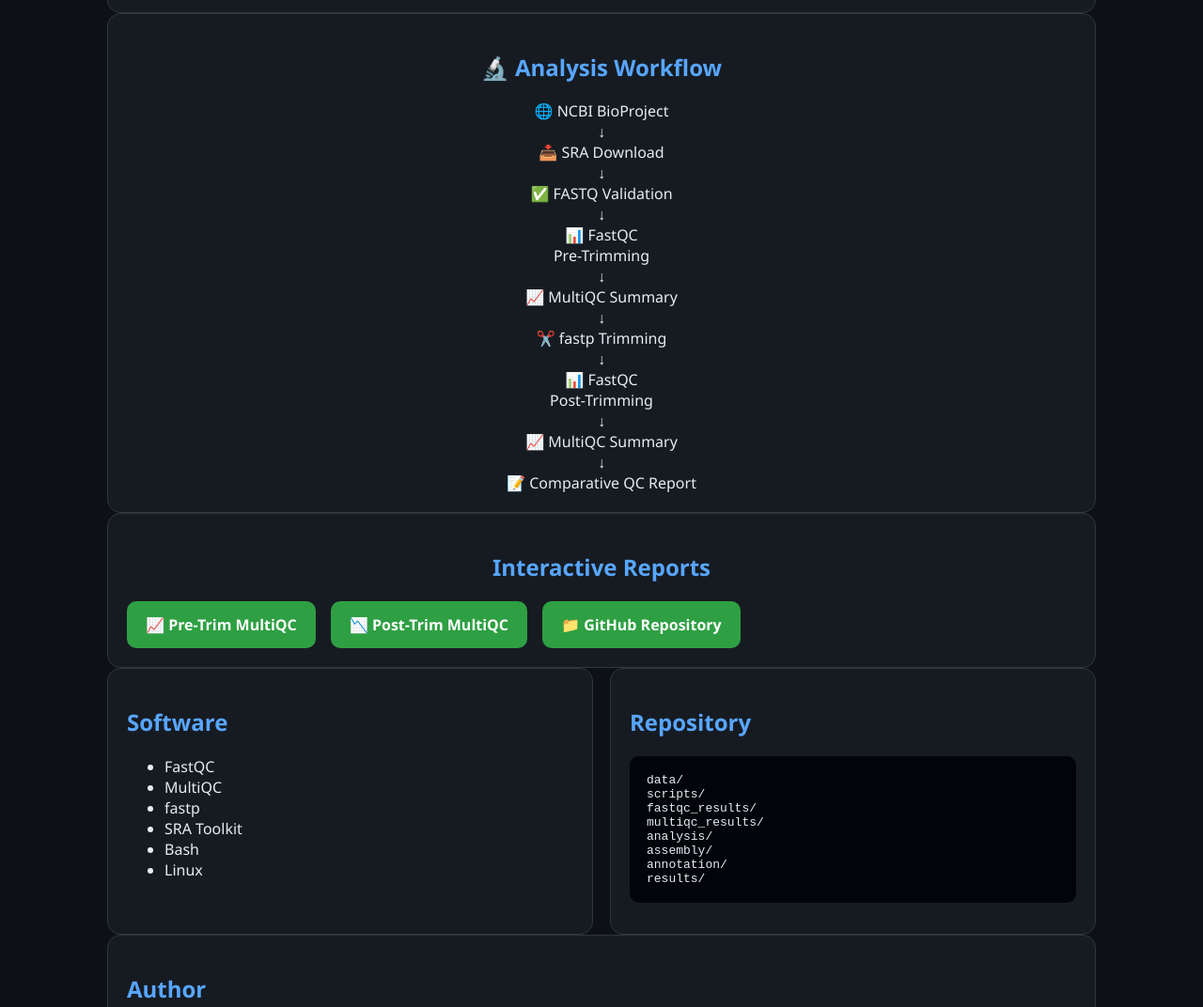
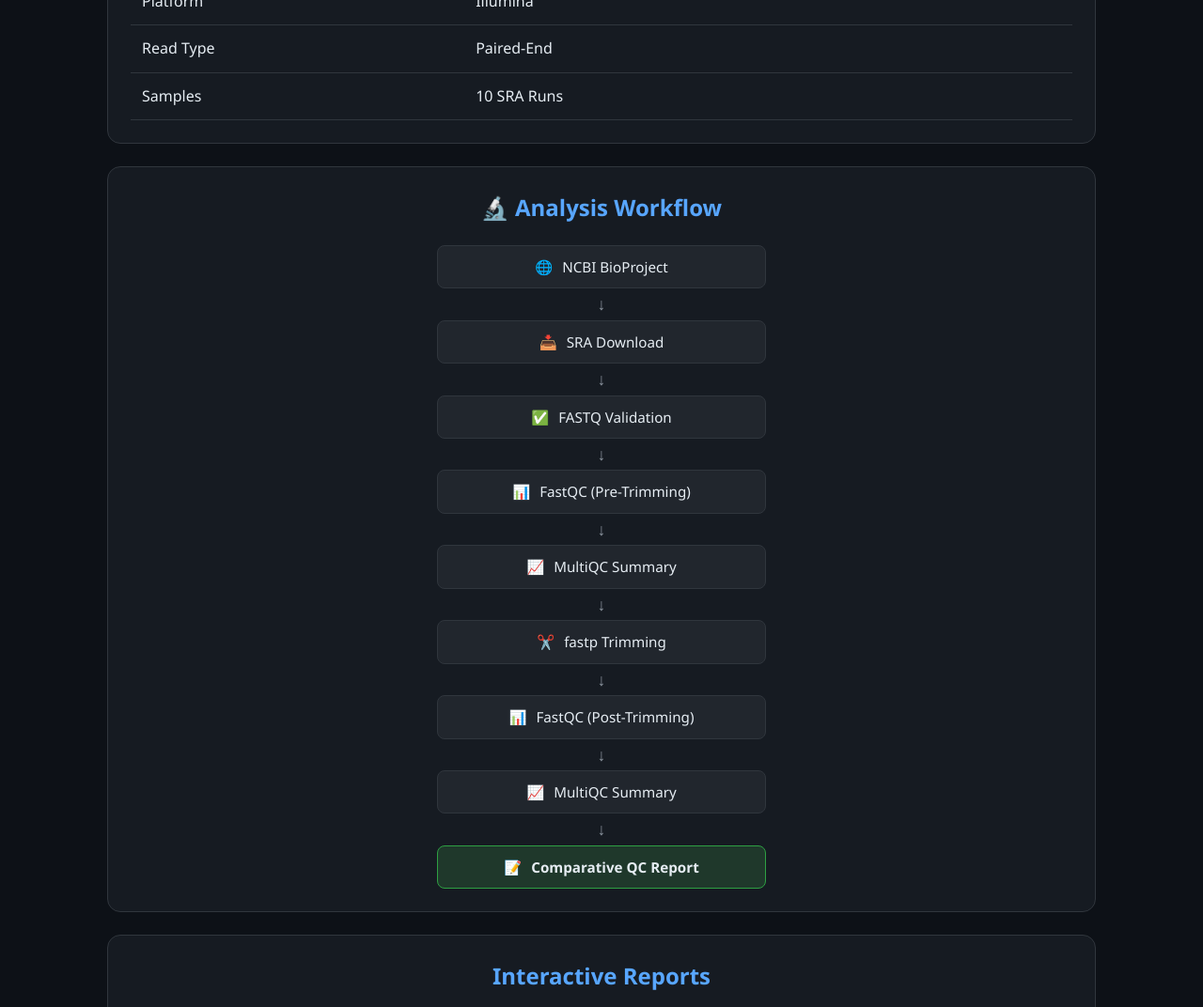
Before and after one commit to THEKINGSTAR/capstone_Bactiral_Genomics, a plain HTML site: page index.html in a window 1280 px wide. Shown: the part 1040-2112 px from the top of the page at 94% size. Drawn offline with Linux system fonts and the light colour scheme.

Commit message:
add index.html

```diff
--- a/index.html
+++ b/index.html
@@ -5,23 +5,45 @@
 <meta name="viewport" content="width=device-width,initial-scale=1">
 <title>Bacterial Genomics Capstone</title>
 <style>
-:root{--bg:#0d1117;--card:#161b22;--accent:#2ea043;--text:#e6edf3;--muted:#8b949e}
-*{box-sizing:border-box}body{margin:0;font-family:Segoe UI,Arial,sans-serif;background:var(--bg);color:var(--text)}
+:root{--bg:#0d1117;--card:#161b22;--accent:#2ea043;--text:#e6edf3;--muted:#8b949e;--border:#30363d;--primary:#58a6ff}
+*{box-sizing:border-box}
+body{margin:0;font-family:Segoe UI,Arial,sans-serif;background:var(--bg);color:var(--text);line-height:1.6}
 header{padding:70px 20px;text-align:center;background:linear-gradient(135deg,#0d1117,#1f6feb)}
-.container{max-width:1100px;margin:auto;padding:24px}
-h1{margin:0;font-size:3rem}h2{color:#58a6ff}
-.subtitle{color:#c9d1d9;max-width:800px;margin:16px auto}
-.badges span{display:inline-block;background:#21262d;padding:8px 14px;border-radius:20px;margin:5px;border:1px solid #30363d}
+.container{max-width:1100px;margin:auto;padding:24px;display:flex;flex-direction:column;gap:24px}
+h1{margin:0;font-size:3rem}
+h2{color:var(--primary);margin-top:0}
+.subtitle{color:#c9d1d9;max-width:800px;margin:16px auto 0}
+.badges{margin-top:20px}
+.badges span{display:inline-block;background:#21262d;padding:6px 14px;border-radius:20px;margin:5px;border:1px solid var(--border);font-size:0.9rem}
 .grid{display:grid;grid-template-columns:repeat(auto-fit,minmax(220px,1fr));gap:18px}
-.card{background:var(--card);padding:20px;border-radius:14px;border:1px solid #30363d}
-.stat{font-size:2rem;color:var(--accent);font-weight:bold}
-.buttons{display:flex;flex-wrap:wrap;gap:16px}
-.btn{display:inline-block;background:var(--accent);color:white;text-decoration:none;padding:14px 20px;border-radius:10px;font-weight:bold}
-.btn:hover{filter:brightness(1.1)}
-pre{background:#010409;padding:18px;border-radius:10px;overflow:auto}
-footer{text-align:center;padding:30px;color:var(--muted);border-top:1px solid #30363d;margin-top:30px}
-table{width:100%;border-collapse:collapse}td,th{padding:10px;border-bottom:1px solid #30363d;text-align:left}
-th{color:#58a6ff}
+.card{background:var(--card);padding:24px;border-radius:14px;border:1px solid var(--border);transition:transform 0.2s ease, border-color 0.2s ease}
+.card:hover{border-color:var(--muted)}
+.stat{font-size:2.2rem;color:var(--accent);font-weight:bold}
+.buttons{display:flex;flex-wrap:wrap;gap:16px;justify-content:center;margin-top:15px}
+.btn{display:inline-block;background:var(--accent);color:white;text-decoration:none;padding:12px 22px;border-radius:10px;font-weight:bold;transition:filter 0.2s, transform 0.1s}
+.btn:hover{filter:brightness(1.1);transform:translateY(-1px)}
+pre{background:#010409;padding:18px;border-radius:10px;overflow:auto;border:1px solid var(--border);color:#c9d1d9}
+footer{text-align:center;padding:30px;color:var(--muted);border-top:1px solid var(--border);margin-top:20px}
+table{width:100%;border-collapse:collapse}td,th{padding:12px;border-bottom:1px solid var(--border);text-align:left}
+th{color:var(--primary)}
+
+/* Workflow Custom Styles */
+.workflow-container {display: flex; flex-direction: column; align-items: center; gap: 8px; margin-top: 15px;}
+.workflow-step {
+    background: #21262d;
+    border: 1px solid var(--border);
+    padding: 10px 20px;
+    border-radius: 8px;
+    font-size: 0.95rem;
+    display: flex;
+    align-items: center;
+    gap: 10px;
+    width: 100%;
+    max-width: 350px;
+    justify-content: center;
+}
+.workflow-step.result { background: #1f382b; border-color: var(--accent); font-weight: bold; }
+.workflow-arrow { color: var(--muted); font-size: 1.1rem; line-height: 1; }
 </style>
 </head>
 <body>
@@ -59,90 +81,41 @@
 </table>
 </section>
 
-<section class="card", align="center">
+<section class="card" style="text-align: center;">
     <h2>🔬 Analysis Workflow</h2>
-
-    <div class="workflow">
-
-        <div class="step">
-            🌐
-            <span>NCBI BioProject</span>
-        </div>
-
-        <div class="arrow">↓</div>
-
-        <div class="step">
-            📥
-            <span>SRA Download</span>
-        </div>
-
-        <div class="arrow">↓</div>
-
-        <div class="step">
-            ✅
-            <span>FASTQ Validation</span>
-        </div>
-
-        <div class="arrow">↓</div>
-
-        <div class="step">
-            📊
-            <span>FastQC<br>Pre-Trimming</span>
-        </div>
-
-        <div class="arrow">↓</div>
-
-        <div class="step">
-            📈
-            <span>MultiQC Summary</span>
-        </div>
-
-        <div class="arrow">↓</div>
-
-        <div class="step">
-            ✂️
-            <span>fastp Trimming</span>
-        </div>
-
-        <div class="arrow">↓</div>
-
-        <div class="step">
-            📊
-            <span>FastQC<br>Post-Trimming</span>
-        </div>
-
-        <div class="arrow">↓</div>
-
-        <div class="step">
-            📈
-            <span>MultiQC Summary</span>
-        </div>
-
-        <div class="arrow">↓</div>
-
-        <div class="step result">
-            📝
-            <span>Comparative QC Report</span>
-        </div>
-
+    <div class="workflow-container">
+        <div class="workflow-step">🌐 <span>NCBI BioProject</span></div>
+        <div class="workflow-arrow">↓</div>
+        <div class="workflow-step">📥 <span>SRA Download</span></div>
+        <div class="workflow-arrow">↓</div>
+        <div class="workflow-step">✅ <span>FASTQ Validation</span></div>
+        <div class="workflow-arrow">↓</div>
+        <div class="workflow-step">📊 <span>FastQC (Pre-Trimming)</span></div>
+        <div class="workflow-arrow">↓</div>
+        <div class="workflow-step">📈 <span>MultiQC Summary</span></div>
+        <div class="workflow-arrow">↓</div>
+        <div class="workflow-step">✂️ <span>fastp Trimming</span></div>
+        <div class="workflow-arrow">↓</div>
+        <div class="workflow-step">📊 <span>FastQC (Post-Trimming)</span></div>
+        <div class="workflow-arrow">↓</div>
+        <div class="workflow-step">📈 <span>MultiQC Summary</span></div>
+        <div class="workflow-arrow">↓</div>
+        <div class="workflow-step result">📝 <span>Comparative QC Report</span></div>
     </div>
-
 </section>
 
-<section class="card"  >
-<div align="center">
-<h2>Interactive Reports</h2>
-
-<div class="buttons", align="center" >
-<a class="btn" href="multiqc_results/pre_trim_multiqc_report.html" target="_blank">📈 Pre-Trim MultiQC</a>
-<a class="btn" href="multiqc_results/post_trim_multiqc_report.html" target="_blank">📉 Post-Trim MultiQC</a>
-<a class="btn" href="https://github.com/THEKINGSTAR/capstone_Bactiral_Genomics" target="_blank">📁 GitHub Repository</a>
-</div>
+<section class="card" style="text-align: center;">
+  <h2>Interactive Reports</h2>
+  <div class="buttons">
+    <a class="btn" href="multiqc_results/pre_trim_multiqc_report.html" target="_blank">📈 Pre-Trim MultiQC</a>
+    <a class="btn" href="multiqc_results/post_trim_multiqc_report.html" target="_blank">📉 Post-Trim MultiQC</a>
+    <a class="btn" href="https://github.com/THEKINGSTAR/capstone_Bactiral_Genomics" target="_blank">📁 GitHub Repository</a>
+  </div>
 </section>
 
 <section class="grid">
-<div class="card"><h2>Software</h2><ul><li>FastQC</li><li>MultiQC</li><li>fastp</li><li>SRA Toolkit</li><li>Bash</li><li>Linux</li></ul></div>
-<div class="card"><h2>Repository</h2><pre>data/
+<div class="card"><h2>Software</h2><ul style="margin: 0; padding-left: 20px;"><li>FastQC</li><li>MultiQC</li><li>fastp</li><li>SRA Toolkit</li><li>Bash</li><li>Linux</li></ul></div>
+<div class="card"><h2>Repository Structure</h2><pre>data/
 scripts/
 fastqc_results/
 multiqc_results/
```
